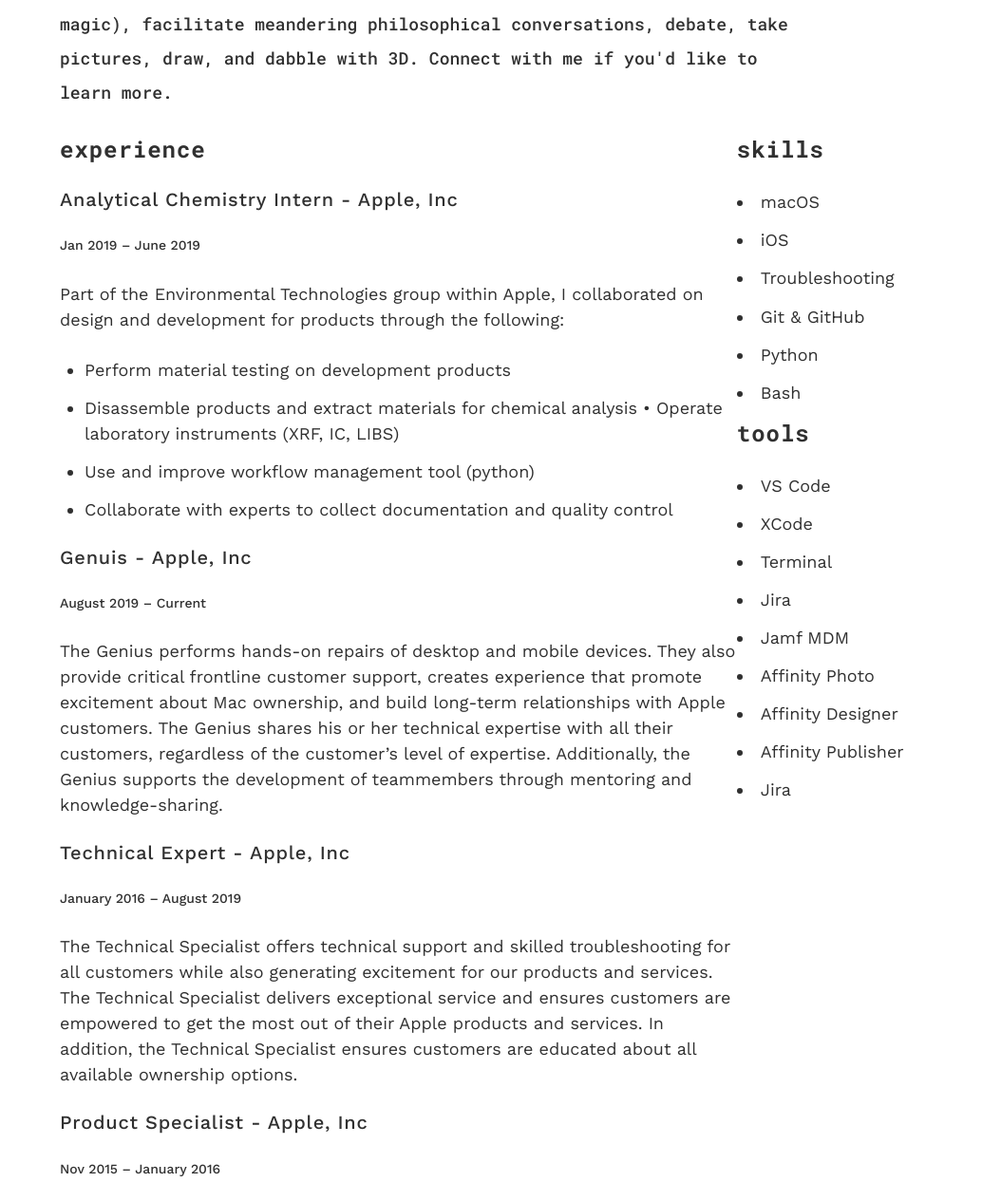
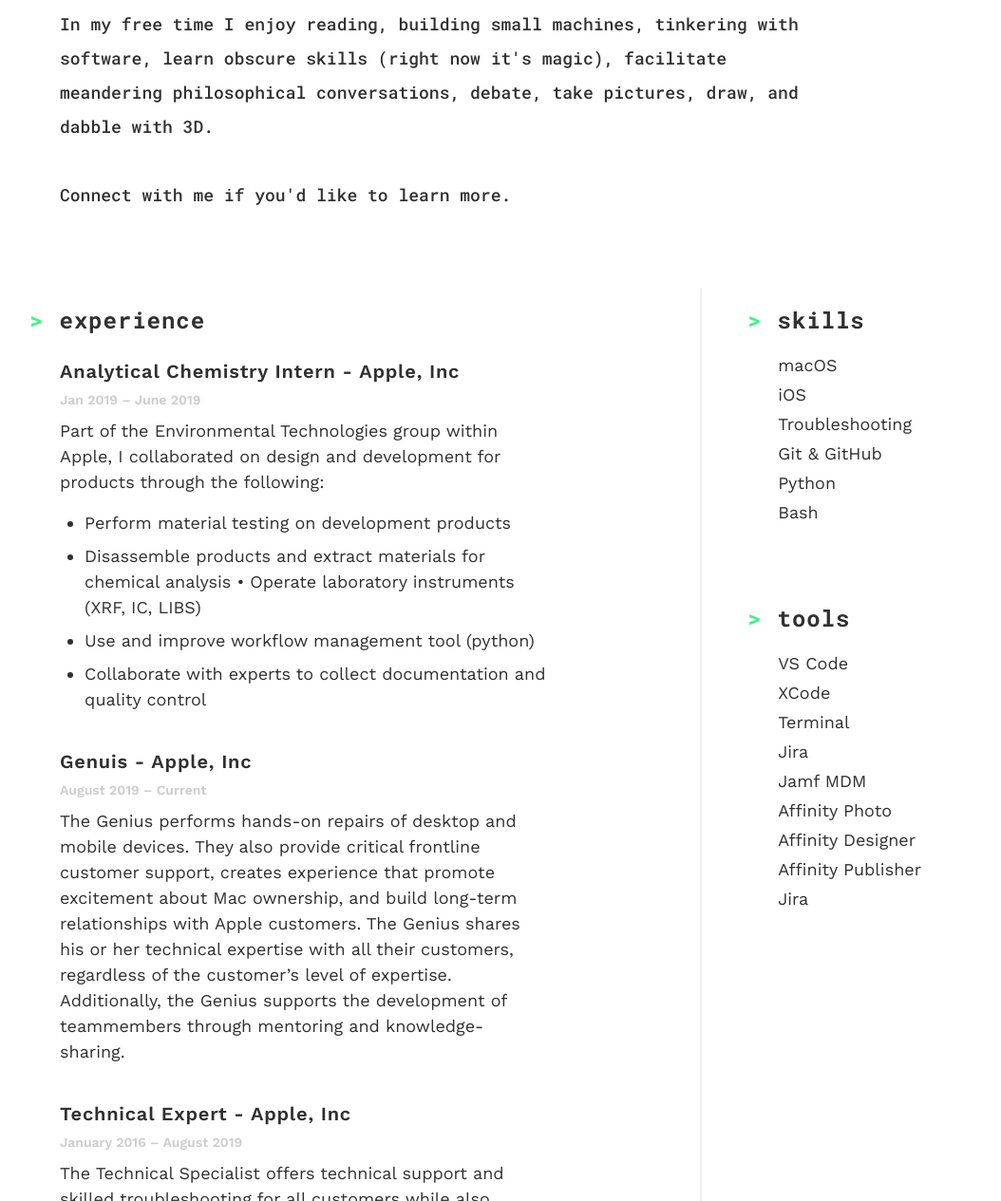
Before and after one commit to FranciscoSerrano/ciscoserrano, a Gatsby site: page / in a window 1280 px wide. Shown: the part 372-1637 px from the top of the page at 95% size, without its empty margins (97-1151 px from the left). Built offline with nearby package versions, Linux system fonts and the light colour scheme; Gatsby itself is replaced by a stand-in of ours.

Commit message:
Updates styles

```diff
--- a/src/components/hero.js
+++ b/src/components/hero.js
@@ -6,6 +6,8 @@ import "../styles/colors.css"
 import "../styles/global.scss"
 
 const Hero = styled.section`
+  display: flex;
+  flex-direction: column;
   padding-top: 80px;
 
   h1 {
@@ -14,6 +16,10 @@ const Hero = styled.section`
 
   h5 {
     padding-right: 17.5%;
+    margin-bottom: 0;
+  }
+
+  @media (min-width: 768px) {
   }
 `
 
@@ -26,15 +32,18 @@ const hero = () => {
         Serrano
       </h1>
       <h5>
-        Hello, I'm Francisco! I'm a mathematician interested in solving meaningful problems
-        that make the world a better place. At heart, I'm a relentless optimist.
-
-        In my free time I enjoy reading, building small machines, tinkering with software,
-        learn obscure skills (right now it's magic), facilitate meandering philosophical
-        conversations, debate, take pictures, draw, and dabble with 3D.
-
+        Hello, I'm Francisco! I'm a mathematician interested in solving
+        meaningful problems that make the world a better place. At heart, I'm a
+        relentless optimist.
+        <br />
+        <br />
+        In my free time I enjoy reading, building small machines, tinkering with
+        software, learn obscure skills (right now it's magic), facilitate
+        meandering philosophical conversations, debate, take pictures, draw, and
+        dabble with 3D.
+        <br />
+        <br />
         Connect with me if you'd like to learn more.
-
       </h5>
     </Hero>
   )
--- a/src/components/resume/experience/experience.js
+++ b/src/components/resume/experience/experience.js
@@ -7,10 +7,52 @@ import styled from "styled-components"
 import "../../../styles/colors.css"
 import "../../../styles/global.scss"
 
-const Experience = styled.div``
+const Experience = styled.div`
+  &:first-child {
+    padding-top: 16px;
+    margin-bottom: 80px;
+  }
+
+  span {
+    position: relative;
+    width: 16px;
+    left: -16px;
+    margin-left: -16px;
+    color: var(--green);
+  }
+
+  h2 {
+    margin-bottom: 24px;
+  }
+
+  h3,
+  h4 {
+    margin-bottom: 8px;
+  }
+
+  p {
+    margin-bottom: 16px;
+  }
+
+  li {
+    margin-bottom: 8px;
+
+    &:last-child {
+      margin-bottom: 0;
+    }
+  }
+`
 
 const experience = (props) => {
-  return <Experience>{props.children}</Experience>
+  return (
+    <Experience>
+      <h2>
+        <span>></span>
+        {props.sectionTitle}
+      </h2>
+      {props.children}
+    </Experience>
+  )
 }
 
 export default experience
--- a/src/components/resume/experience/experienceItem.js
+++ b/src/components/resume/experience/experienceItem.js
@@ -7,7 +7,15 @@ import styled from "styled-components"
 import "../../../styles/colors.css"
 import "../../../styles/global.scss"
 
-const ExperienceItem = styled.div``
+const ExperienceItem = styled.div`
+  &:nth-child(n) {
+    margin-bottom: 40px;
+  }
+
+  &:last-child {
+    margin-bottom: 0;
+  }
+`
 
 const experienceItem = (props) => {
   return (
--- a/src/components/resume/leftColumn.js
+++ b/src/components/resume/leftColumn.js
@@ -10,6 +10,9 @@ import "../../styles/global.scss"
 const LeftColumn = styled.div`
   display: flex;
   flex-direction: column;
+  border-right: 2px solid var(--grayLight);
+  padding-right: 160px;
+  margin-right: 80px;
 `
 
 const leftColumn = (props, title, subTitle, description) => {
--- a/src/components/resume/list/list.js
+++ b/src/components/resume/list/list.js
@@ -7,10 +7,35 @@ import styled from "styled-components"
 import "../../../styles/colors.css"
 import "../../../styles/global.scss"
 
-const List = styled.div``
+const List = styled.div`
+  &:first-child {
+    padding-top: 16px;
+    margin-bottom: 80px;
+  }
+
+  span {
+    position: relative;
+    width: 16px;
+    left: -16px;
+    margin-left: -16px;
+    color: var(--green);
+  }
+
+  h2 {
+    margin-bottom: 16px;
+  }
+`
 
 const list = (props) => {
-  return <List>{props.children}</List>
+  return (
+    <List>
+      <h2>
+        <span>></span>
+        {props.sectionTitle}
+      </h2>
+      {props.children}
+    </List>
+  )
 }
 
 export default list
--- a/src/components/resume/list/listItem.js
+++ b/src/components/resume/list/listItem.js
@@ -7,7 +7,17 @@ import styled from "styled-components"
 import "../../../styles/colors.css"
 import "../../../styles/global.scss"
 
-const ListItem = styled.li``
+const ListItem = styled.li`
+  list-style: none;
+
+  &:nth-child(n) {
+    margin-bottom: 4px;
+  }
+
+  &:last-child {
+    margin-bottom: 0;
+  }
+`
 
 const listItem = (props) => {
   return <ListItem>{props.text}</ListItem>
--- a/src/components/resume/resume.js
+++ b/src/components/resume/resume.js
@@ -15,15 +15,14 @@ import "../../styles/global.scss"
 
 const Resume = styled.section`
   display: flex;
+  padding-top: 80px;
 `
 
 const resume = () => {
   return (
     <Resume className="container">
       <LeftColumn>
-        <Experience>
-          <h2>experience</h2>
-
+        <Experience sectionTitle="experience">
           <ExperienceItem
             title="Analytical Chemistry Intern - Apple, Inc"
             subTitle="Jan 2019 – June 2019"
@@ -69,8 +68,7 @@ const resume = () => {
           />
         </Experience>
 
-        <Experience>
-          <h2>education</h2>
+        <Experience sectionTitle="education">
           <ExperienceItem title="Bachelor of Science: Mathematics" subTitle="University of Central Florida" />
           <ExperienceItem title="Associates Degree: General Studies" subTitle="Valencia College" />
           <ExperienceItem title="Apple ACIT Certified" subTitle="Mobile Device Repair" />
@@ -80,8 +78,7 @@ const resume = () => {
       </LeftColumn>
 
       <RightColumn>
-        <List>
-          <h2>skills</h2>
+        <List sectionTitle="skills">
           <ListItem text="macOS"/>
           <ListItem text="iOS"/>
           <ListItem text="Troubleshooting"/>
@@ -89,8 +86,7 @@ const resume = () => {
           <ListItem text="Python"/>
           <ListItem text="Bash"/>
         </List>
-        <List>
-          <h2>tools</h2>
+        <List sectionTitle="tools">
           <ListItem text="VS Code"/>
           <ListItem text="XCode"/>
           <ListItem text="Terminal"/>
--- a/src/pages/index.js
+++ b/src/pages/index.js
@@ -44,7 +44,12 @@ const Layout = styled.main`
       }
     }
 
-    * {
+    h1,
+    h2,
+    h3,
+    h5,
+    p,
+    li {
       color: var(--white);
     }
   }
@@ -77,10 +82,6 @@ const Layout = styled.main`
           background-color: var(--black);
         }
       }
-    }
-
-    * {
-      color: var(--black);
     }
   }
 `
--- a/src/styles/global.scss
+++ b/src/styles/global.scss
@@ -1,4 +1,4 @@
-@import url("https://fonts.googleapis.com/css2?family=Roboto+Mono:wght@500;700&family=Work+Sans:wght@400;500;700&display=swap");
+@import url("https://fonts.googleapis.com/css2?family=Roboto+Mono:wght@500;700&family=Work+Sans:wght@400;600;700&display=swap");
 
 *:focus {
   outline: none;
@@ -75,6 +75,7 @@ h1 {
   font-weight: 700;
   font-size: 48px;
   line-height: 120%;
+  color: var(--black);
 }
 
 h2 {
@@ -82,33 +83,37 @@ h2 {
   font-style: normal;
   font-weight: 700;
   font-size: 24px;
-  line-height: 32px; // TODO: determine line height in percentage
+  line-height: 150%;
   letter-spacing: 0.04em;
+  color: var(--black);
 }
 
 h3 {
   font-family: "Work Sans", sans-serif;
   font-style: normal;
-  font-weight: 500;
+  font-weight: 600;
   font-size: 20px;
-  line-height: 23px; // TODO: determine line height in percentage
+  line-height: 120%;
   letter-spacing: 0.04em;
+  color: var(--black);
 }
 
 h4 {
   font-family: "Work Sans", sans-serif;
   font-style: normal;
-  font-weight: 500;
+  font-weight: 600;
   font-size: 14px;
   line-height: 150%;
+  color: var(--gray);
 }
 
 h5 {
   font-family: "Roboto Mono", monospace;
   font-style: normal;
-  font-weight: 500;
+  font-weight: 400;
   font-size: 18px;
   line-height: 200%;
+  color: var(--black);
 }
 
 p {
@@ -117,6 +122,7 @@ p {
   font-weight: normal;
   font-size: 18px;
   line-height: 150%;
+  color: var(--black);
 }
 
 li {
@@ -125,6 +131,7 @@ li {
   font-weight: normal;
   font-size: 18px;
   line-height: 150%;
+  color: var(--black);
 }
 
 @media (min-width: 768px) {
```
